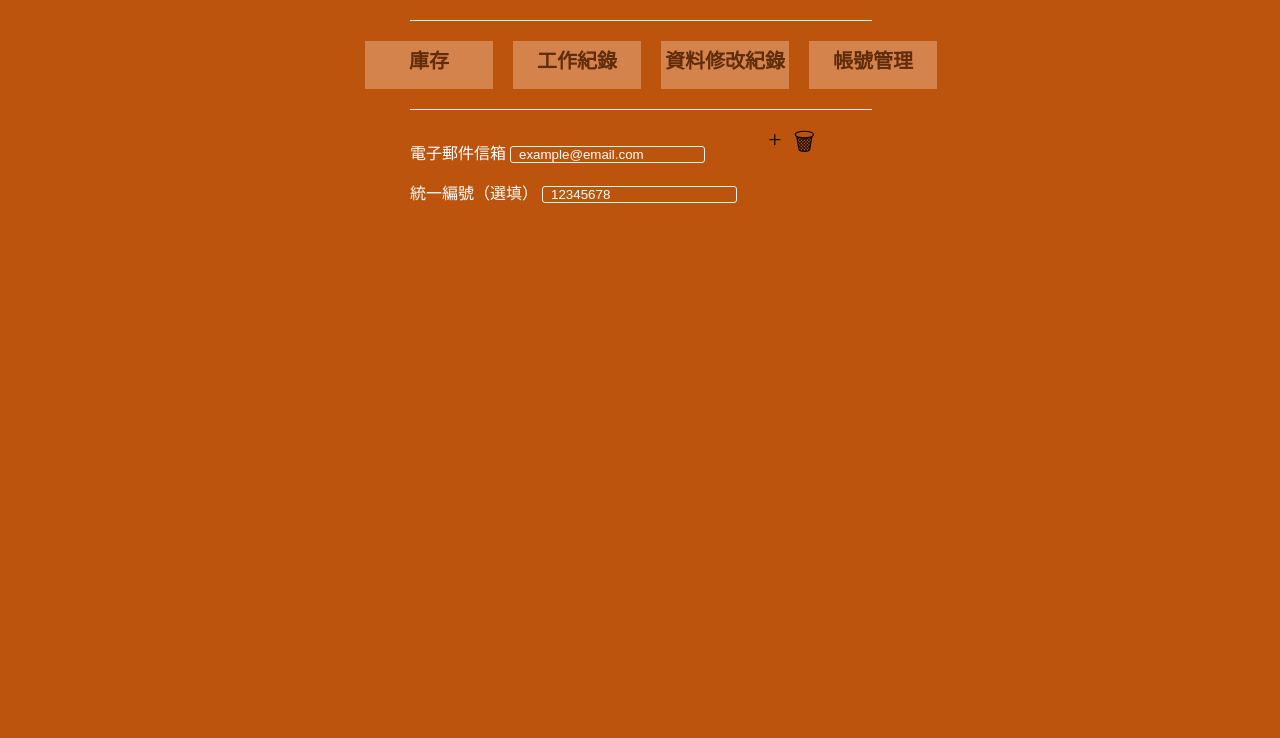
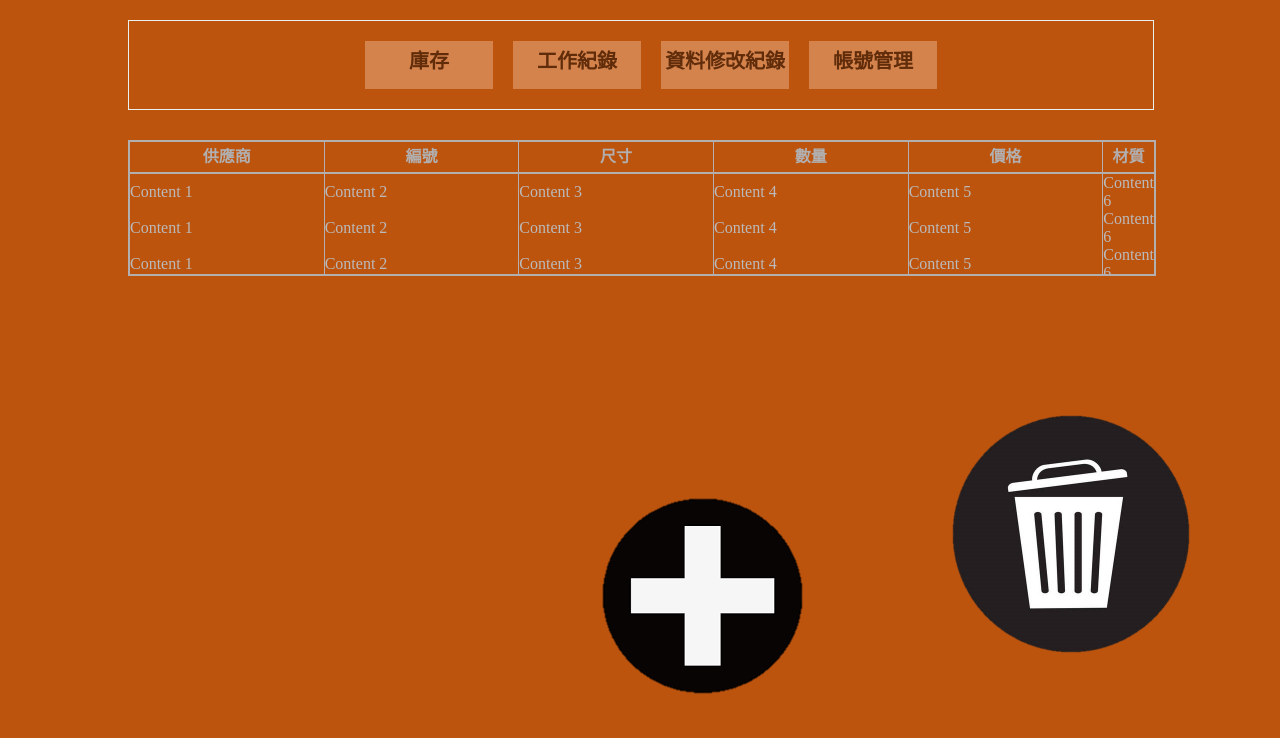
Before and after one commit to JamesWu789/Stock-manage-system, a Node project: template views/Tab_page.ejs in a window 1280 px wide. Shown: the top 738 px of the page. Run offline with Node 20 templates, Linux system fonts and the light colour scheme; the template is opened without the code that fills it, so the values that code supplies are empty; some libraries are stand-ins or nearby versions.

Commit message:
Add table and function of adding product

```diff
--- a/jenHong_db.js
+++ b/jenHong_db.js
@@ -24,4 +24,37 @@ app.use(entrance);
 app.use(register.routes);
 app.use(main);
 
-app.listen(3000);
+// const mongoose = require("mongoose");
+// const uri = "mongodb+srv://james821202004:Zxc8152789@inventorydatabasecluste.t1z3bap.mongodb.net/?retryWrites=true&w=majority"
+// async function connect() {
+//     try {
+//         await mongoose.connect(uri);
+//         console.log("Connected to MongoDB");
+//     } catch (error) {
+//         console.error(error);
+//     }
+// };
+// connect();
+
+// const { MongoClient } = require("mongodb");
+// const uri = "mongodb+srv://james821202004:Zxc8152789@inventorydatabasecluste.t1z3bap.mongodb.net/?retryWrites=true&w=majority";
+// const client = new MongoClient(uri);
+// async function run() {
+//     try {
+//         await client.connect();
+//         console.log('connect successfully');
+//         // database and collection code goes here
+//         // insert code goes here
+//         // display the results of your operation
+//     } finally {
+//         await client.close();
+//     }
+//    }
+// run().catch(console.dir);
+// app.listen(3000);
+
+//連接到database
+const mongoConnect = require('./util/database').mongoConnect;
+mongoConnect(() => {
+    app.listen(3000);
+});
--- a/public/Tab_page.css
+++ b/public/Tab_page.css
@@ -36,8 +36,8 @@ ul li{
   display:flex;
   flex-direction:column;
   margin:20px auto;
-  max-width: 460px;
-  height: 580px;
+  max-width: 80%; /*460px; */
+  height:  80%; /*580px;*/
   background-color: rgb(189, 84, 14);
   /* margin-bottom:20px;
   padding:30px 40px; */
@@ -101,19 +101,18 @@ input {
 }
 
 #plus-icon{
-  font-size: 1.5em;
+  width: 10%;
+  margin: 50px;
+  display: flex;
   position: absolute;
-  top: 13.3%;
-  right: 30%;
-  background: none;
+  top: 65%;
+  right: 40%;
 }
-
 #garbage-icon{
-  font-size: 1.5em;
+  width: 10%;
   position: absolute;
-  top: 13%;
-  right: 28%;
-  background: none;
+  top: 43%;
+  right: 20%;
 }
 
 
@@ -145,3 +144,38 @@ input {
   backdrop-filter: blur(3px);
   z-index: 2;
 }
+
+table.scroll {
+  /* width: 100%; */ /* Optional */
+  /* border-collapse: collapse; */
+  border-spacing: 0;
+  border: 2px solid rgb(177, 175, 175);
+}
+table.scroll tbody, table.scroll thead { display: block; }
+thead tr th {
+  color: rgb(177, 175, 175);
+  height: 30px;
+  line-height: 30px;
+  /* text-align: left; */
+}
+table.scroll tbody {
+  height: 100px;
+  overflow-y: auto;
+  overflow-x: auto;
+}
+tbody { border-top: 2px solid rgb(177, 175, 175); }
+tbody td, thead th {
+  color: #bbbaba;
+  /* width: 20%; */ /* Optional */
+  border-right: 1px solid rgb(177, 175, 175);
+  /* white-space: nowrap; */
+}
+tbody td:last-child, thead th:last-child {
+  border-right: none;
+}
+table {
+  width: 100%; /* Optional */
+}
+tbody td, thead th {
+  width: 20%;  /* Optional */
+}
--- a/public/include/Tab_page_j.js
+++ b/public/include/Tab_page_j.js
@@ -18,8 +18,30 @@ $(function () {
         $(".modal, .overlay").removeClass("hidden");
     });
 
-    $(".close-modal").click(function () {           // 按esc關閉
+    $(".close-modal, .Add-data").click(function () {       // 按esc關閉
+        $(".overlay, .modal").addClass("hidden");
+        $("form").submit(function () {                  // 按esc後避免回傳post
+            return false;
+        });
+    });
+
+    $(".Add-data").click(function () {                  // 按button後關閉表單
         $(".overlay, .modal").addClass("hidden");
     });
 
+    //table專用
+    let $table = $('.scroll'),
+        $bodyCells = $table.find('tbody tr:first').children(),
+        colWidth;
+    // Adjust the width of thead cells when window resizes
+    $(window).resize(function () {
+        // Get the tbody columns width array
+        colWidth = $bodyCells.map(function () {
+            return $(this).width();
+        }).get();
+        // Set the width of thead columns
+        $table.find('thead tr').children().each(function (i, v) {
+            $(v).width(colWidth[i]);
+        });
+    }).resize();
 });
--- a/routes/register.js
+++ b/routes/register.js
@@ -20,4 +20,5 @@ router.post('/register', (req, res, next) => {
 });
 
 
+
 exports.routes = router;
--- a/views/Tab_page.ejs
+++ b/views/Tab_page.ejs
@@ -15,7 +15,7 @@
 
 <body>
     <div class="tab-content" id="tabs">
-        <ul class="btn-group checkout-btn" role="group">
+        <ul class="btn-group" role="group">
             <li>
                 <a href="#tabs-1" class="btn active">庫存</a>
             </li>
@@ -33,27 +33,113 @@
 
         <!-- 庫存 -->
         <div id="tabs-1">
-            <a href='#' id="plus-icon">+</a>
-            <div class="modal hidden">
+            <a href='#' id="plus-icon">
+                <img src="/plus.png" alt="新增">
+            </a>
+            <form class="modal hidden" action="/main" method="POST">
                 <button class="close-modal">&times;</button>
                 <h1>新增資料</h1>
-                <p>
-                    增加資料內容(待增加)
-                </p>
-            </div>
+                <label>供應商
+                    <input type="text" id="provider" name="provider">
+                </label>
+                <br>
+                <label>編號
+                    <input type="text" id="idNumber" name="idNumber">
+                </label>
+                <br>
+                <label>尺寸
+                    <input type="text" id="specification" name="specification">
+                </label>
+                <br>
+                <label>數量
+                    <input type="text" id="quantity" name="quantity">
+                </label>
+                <br>
+                <label>價格
+                    <input type="text" id="price" name="price">
+                </label>
+                <br>
+                <label>材質
+                    <input type="text" id="texture" name="texture">
+                </label>
+                <br>
+                <button type="submit" class="Add-data">新增</button>
+            </form>
             <div class="overlay hidden"></div>
 
-            <a href='##' id="garbage-icon">🗑</a>
-            <form class="form-content">
-                <div class="form-group">
-                    <label for="email">電子郵件信箱</label>
-                    <input type="email" class="form-control" id="email" placeholder="example@email.com">
-                </div>
-                <div class="form-group">
-                    <label for="num">統一編號（選填）</label>
-                    <input type="number" class="form-control" id="num" placeholder="12345678">
-                </div>
-            </form>
+            <a href='##' id="garbage-icon">
+                <img src="/trash.png" alt="刪除">
+            </a>
+            <table class="scroll">
+                <thead>
+                    <tr>
+                        <th>供應商</th>
+                        <th>編號</th>
+                        <th>尺寸</th>
+                        <th>數量</th>
+                        <th>價格</th>
+                        <th>材質</th>
+                    </tr>
+                </thead>
+                <tbody>
+                    <tr>
+                        <td>Content 1</td>
+                        <td>Content 2</td>
+                        <td>Content 3</td>
+                        <td>Content 4</td>
+                        <td>Content 5</td>
+                        <td>Content 6</td>
+                    </tr>
+                    <tr>
+                        <td>Content 1</td>
+                        <td>Content 2</td>
+                        <td>Content 3</td>
+                        <td>Content 4</td>
+                        <td>Content 5</td>
+                        <td>Content 6</td>
+                    </tr>
+                    <tr>
+                        <td>Content 1</td>
+                        <td>Content 2</td>
+                        <td>Content 3</td>
+                        <td>Content 4</td>
+                        <td>Content 5</td>
+                        <td>Content 6</td>
+                    </tr>
+                    <tr>
+                        <td>Content 1</td>
+                        <td>Content 2</td>
+                        <td>Content 3</td>
+                        <td>Content 4</td>
+                        <td>Content 5</td>
+                        <td>Content 6</td>
+                    </tr>
+                    <tr>
+                        <td>Content 1</td>
+                        <td>Content 2</td>
+                        <td>Content 3</td>
+                        <td>Content 4</td>
+                        <td>Content 5</td>
+                        <td>Content 6</td>
+                    </tr>
+                    <tr>
+                        <td>Content 1</td>
+                        <td>Content 2</td>
+                        <td>Content 3</td>
+                        <td>Content 4</td>
+                        <td>Content 5</td>
+                        <td>Content 6</td>
+                    </tr>
+                    <tr>
+                        <td>Content 1</td>
+                        <td>Content 2</td>
+                        <td>Content 3</td>
+                        <td>Content 4</td>
+                        <td>Content 5</td>
+                        <td>Content 6</td>
+                    </tr>
+                </tbody>
+            </table>
         </div>
 
         <!-- 工作紀錄 -->
@@ -61,7 +147,7 @@
             <form class="form-content">
 
                 <div class="form-group">
-                    <label for="city">地址</label>
+                    <label>地址</label>
                     <select id="city" class="form-control">
                         <option selected>高雄市</option>
                         <option>台北市</option>
@@ -70,7 +156,7 @@
                 <div class="form-group">
                     <div class="form-group form-check mb-1 text-right">
                         <input type="checkbox" class="form-check-input" id="exampleCheck1">
-                        <label class="form-check-label" for="exampleCheck1">同運送地址</label>
+                        <label class="form-check-label">同運送地址</label>
                     </div>
                     <select id="dist" class="form-control">
                         <option selected>新興區</option>
@@ -82,7 +168,20 @@
                 </div>
 
                 <div class="form-group">
-                    <label for="num">統一編號（選填）</label>
+                    <label>統一編號（選填）</label>
+                    <input type="number" class="form-control" id="num" placeholder="12345678">
+                </div>
+            </form>
+        </div>
+        <!-- 工作紀錄 -->
+        <div id="tabs-3">
+            <form class="form-content">
+                <div class="form-group">
+                    <label>電子郵件信箱</label>
+                    <input type="email" class="form-control" id="email" placeholder="example@email.com">
+                </div>
+                <div class="form-group">
+                    <label>統一編號（選填）</label>
                     <input type="number" class="form-control" id="num" placeholder="12345678">
                 </div>
             </form>
```
Also changed, not shown: controllers/product.js (added, +35 -0 lines), models/product.js (added, +70 -0 lines), routes/Tab_page.js (+4 -32 lines), util/database.js (added, +28 -0 lines), public/plus.png (added), public/trash.png (added).
